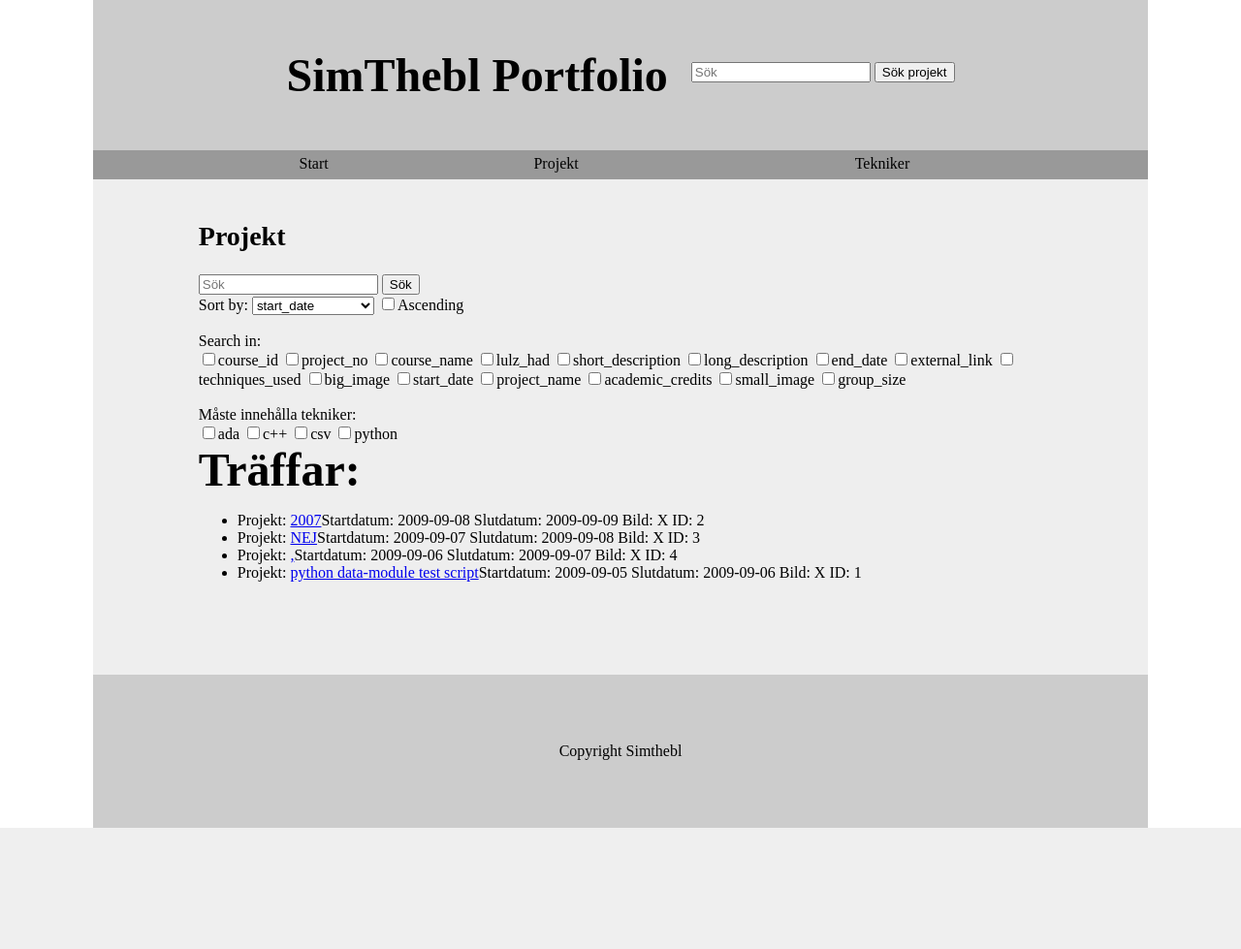
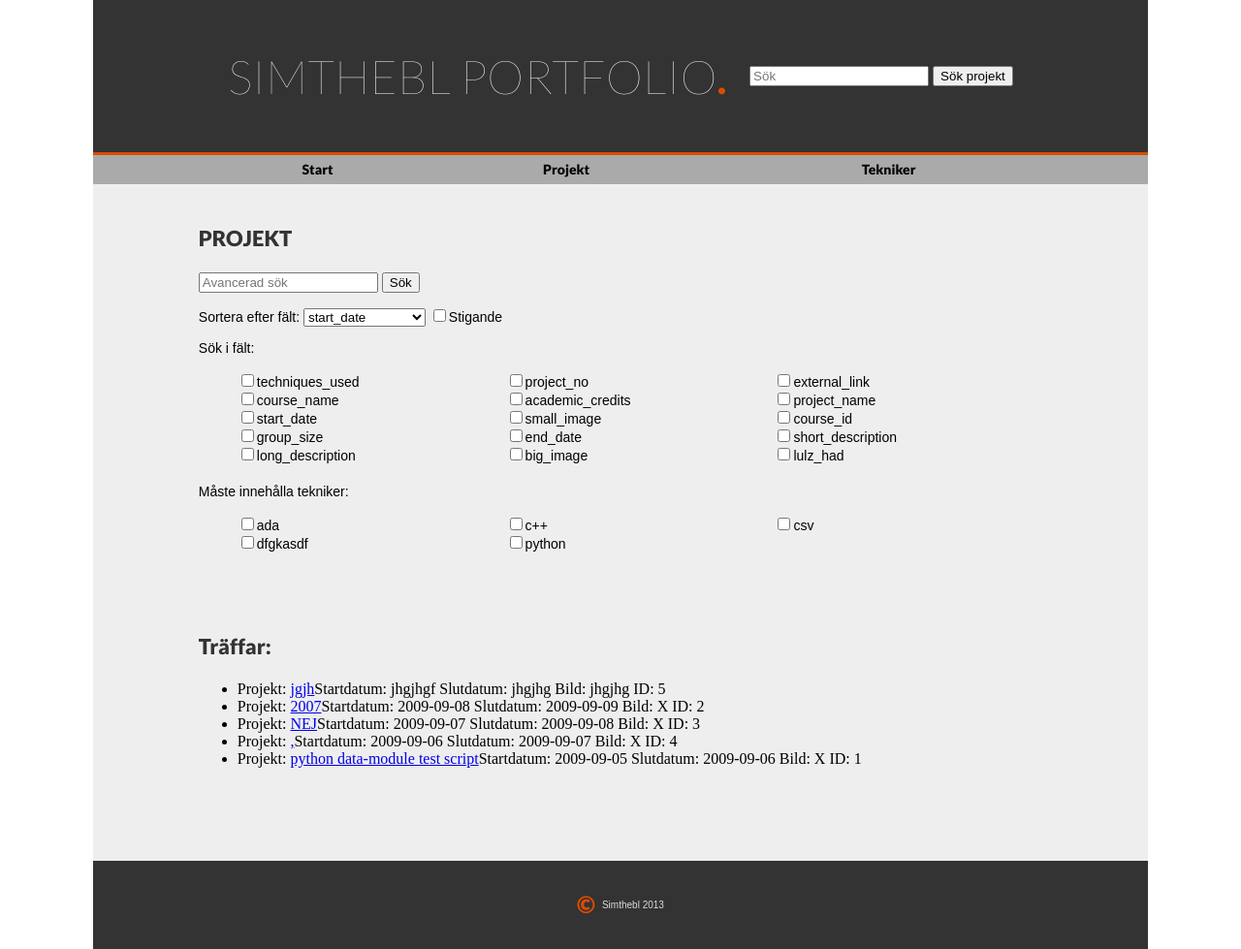
Before and after one commit to denfarligaslangen/portfolio, a Flask app: page /list in a window 1280 px wide. Shown: the whole page at 97% size. Before the commit the page ends 854 px from the top, so only its background shows below. Run offline with Flask 2, Linux system fonts and the light colour scheme.

Commit message:
har stajlat om layouten och startsidan samt börjat på söksidan

```diff
--- a/web/data.json
+++ b/web/data.json
@@ -1,79 +1,98 @@
 [
   {
-    "course_id": "TDP003",
-    "project_no": 1,
-    "course_name": "OK\u00c4NT",
-    "lulz_had": "many",
-    "short_description": "no",
-    "long_description": "no no no",
-    "end_date": "2009-09-06",
-    "external_link": "YY",
     "techniques_used": [
       "python"
     ],
+    "project_no": 1,
+    "external_link": "YY",
+    "course_name": "OK\u00c4NT",
+    "academic_credits": "WUT?",
+    "project_name": "python data-module test script",
+    "start_date": "2009-09-05",
+    "small_image": "X",
+    "course_id": "TDP003",
+    "group_size": 2,
+    "end_date": "2009-09-06",
+    "short_description": "no",
+    "long_description": "no no no",
     "big_image": "XXX",
-    "start_date": "2009-09-05",
-    "project_name": "python data-module test script",
-    "academic_credits": "WUT?",
-    "small_image": "X",
-    "group_size": 2
+    "lulz_had": "many"
   },
   {
-    "course_id": "TDP003",
-    "project_no": 3,
-    "course_name": "OK\u00c4NT",
-    "lulz_had": "few",
-    "short_description": "no",
-    "long_description": "no no no",
-    "end_date": "2009-09-08",
-    "external_link": "YY",
     "techniques_used": [
       "c++",
       "csv",
       "python"
     ],
+    "project_no": 3,
+    "external_link": "YY",
+    "course_name": "OK\u00c4NT",
+    "academic_credits": "WUT?",
+    "project_name": "NEJ",
+    "start_date": "2009-09-07",
+    "small_image": "X",
+    "course_id": "TDP003",
+    "group_size": 4,
+    "end_date": "2009-09-08",
+    "short_description": "no",
+    "long_description": "no no no",
     "big_image": "XXX",
-    "start_date": "2009-09-07",
-    "project_name": "NEJ",
-    "academic_credits": "WUT?",
-    "small_image": "X",
-    "group_size": 4
+    "lulz_had": "few"
   },
   {
-    "course_id": "TDP003",
-    "project_no": 2,
-    "course_name": "OK\u00c4NT",
-    "lulz_had": "medium",
-    "short_description": "no",
-    "long_description": "no no no",
-    "end_date": "2009-09-09",
-    "external_link": "YY",
     "techniques_used": [
       "ada",
       "python"
     ],
+    "project_no": 2,
+    "external_link": "YY",
+    "course_name": "OK\u00c4NT",
+    "academic_credits": "WUT?",
+    "project_name": "2007",
+    "start_date": "2009-09-08",
+    "small_image": "X",
+    "course_id": "TDP003",
+    "group_size": 6,
+    "end_date": "2009-09-09",
+    "short_description": "no",
+    "long_description": "no no no",
     "big_image": "XXX",
-    "start_date": "2009-09-08",
-    "project_name": "2007",
-    "academic_credits": "WUT?",
-    "small_image": "X",
-    "group_size": 6
+    "lulz_had": "medium"
   },
   {
+    "techniques_used": [],
+    "project_no": 4,
+    "external_link": "YY",
+    "course_name": "HOHO",
+    "academic_credits": "WUT?",
+    "project_name": ",",
+    "start_date": "2009-09-06",
+    "small_image": "X",
     "course_id": " \"",
-    "project_no": 4,
-    "course_name": "HOHO",
-    "lulz_had": "over 9000",
+    "group_size": 8,
+    "end_date": "2009-09-07",
     "short_description": "no",
     "long_description": "no no no",
-    "end_date": "2009-09-07",
-    "external_link": "YY",
-    "techniques_used": [],
     "big_image": "XXX",
-    "start_date": "2009-09-06",
-    "project_name": ",",
-    "academic_credits": "WUT?",
-    "small_image": "X",
-    "group_size": 8
+    "lulz_had": "over 9000"
+  },
+  {
+    "techniques_used": [
+      "dfgkasdf"
+    ],
+    "project_no": 5,
+    "external_link": "kjhkjgh",
+    "course_id": "jyfjf",
+    "academic_credits": "jgfjhg",
+    "start_date": "jhgjhgf",
+    "small_image": "jhgjhg",
+    "short_description": "jhgjhg",
+    "big_image": "jhgjhg",
+    "end_date": "jhgjhg",
+    "long_description": "jhgjhg",
+    "group_size": 5,
+    "course_name": "jhgjh",
+    "project_name": "jgjh",
+    "lulz_had": "gjhg"
   }
 ]
--- a/web/server.py
+++ b/web/server.py
@@ -27,9 +27,9 @@ def root():
     template_file = "root.jinja"
     template = env.get_template( template_file )
     if status == 0:
-        templateVars = { "status": status, "project" : str(project_name), "thumb" : small_image, "short_desc" : short, "style": flask.url_for('static',filename='style.css')  }
+        templateVars = { "status": status, "project" : str(project_name), "thumb" : small_image, "short_desc" : short, "style": flask.url_for('static',filename='style.css'), "pic": flask.url_for('static', filename="") }
     elif status == 1:
-        templateVars = { "status": status, "style": flask.url_for('static',filename='style.css') }
+        templateVars = { "status": status, "style": flask.url_for('static', filename="style.css") }
 
     return template.render( templateVars )
 
--- a/web/style/style.css
+++ b/web/style/style.css
@@ -7,7 +7,8 @@ body {
 }
 
 nav {
-    background-color: #999999;
+    border-top: 3px solid #DA4D00;
+    background-color: #AAAAAA;
     height: 30px;
     width: 85%;
     margin-right: auto;
@@ -24,11 +25,14 @@ nav ul {
 
 nav li {
     display: table-cell;
-    padding-top: 5px;
+    padding-top: 6px;
 }
 
 nav a {
     text-decoration: none;
+    font-family: "Lato", sans-serif;
+    font-weight: 900;
+    font-size: 14px;
 }
 
 nav a:link {
@@ -40,7 +44,7 @@ nav a:visited {
 }
 
 nav a:hover {
-    color: #CCCCCC;
+    color: #EEEEEE;
 }
 
 nav a:active {
@@ -50,7 +54,7 @@ nav a:active {
 header {
     width: 85%;
     margin: 0 auto;
-    background-color: #CCCCCC;
+    background-color: #333333;
     text-align: center;
     padding: 50px 0;
 }
@@ -58,16 +62,25 @@ header {
 header form {
     display: inline-block;
     vertical-align: top;
-    margin-top: 14px;
+    margin-top: 18px;
     margin-left: 10px;
 }
 
 footer {
     text-align: center;
-    padding: 70px 0;
+    padding: 30px 0;
     width: 85%;
     margin: 0 auto;
-    background-color: #CCCCCC;
+    background-color: #333333;
+}
+
+footer p {
+    display: inline-block;
+    font-family: Arial, Helvetica, sans-serif;
+    font-size: 10px;
+    color: #DDDDDD;
+    margin-left: 3px;
+    vertical-align: top;
 }
 
 section {
@@ -82,20 +95,90 @@ section {
 article {
     margin-left: 10%;
     margin-right: 10%;
-    background-color: #EEEEEE;
+}
+
+article img {
+    display: block;
+    margin: 60px auto;
+    z-index: 5;
+    position: relative;
+}
+
+article section {
+    z-index: 0;
+    position: absolute;
+    width:85%;
+    height: 60px;
+    background-color: #AAAAAA;
+    margin-top: 100px;
+    margin-left: -8.5%;
 }
 
 h1 {
     display: inline;
+    color: #FFFFFF;
     font-size: 48px;
     margin-top: 20px;
-    margin-right: 10px;
+    font-family: "Lato", sans-serif;
+    font-weight: 100;
 }
 
 h2 {
-    font-size: 28px;
+    display: inline;
+    font-family: "Lato", sans-serif;
+    font-size: 40px;
+    font-weight: 900;
+    margin-right: 10px;
+    color: #DA4D00;
+}
+
+h3 {
+    font-size: 22px;
+    font-family: "Lato", sans-serif;
+    font-weight: 900;
+    color: #333333;
+}
+
+h4 {
+    display: inline;
+    font-size: 24px;
+    font-family: "Lato", sans-serif;
+    font-weight: 900;
+    color: #DA4D00;
+}
+
+figure {
+    border-top: 1px dotted #333333;
+    border-bottom: 1px dotted #333333;
+}
+
+figure img {
+    height: 160px;
+    width: 160px;
+    margin: 0 0;
+}
+
+figcaption {
+    display: inline;
+}
+
+form ul {
+    display: block;
+    list-style: none;
+    padding-bottom: 100px;
+}
+
+form ul li {
+    float: left;
+    display: block;
+    width: 33.3333333333%;
+    font-family: Arial, Helvetica, sans-serif;
+    font-size: 14px;
 }
 
 p {
+    display: block;
+    font-family: Arial, Helvetica, sans-serif;
     font-size: 14px;
+    color: #000000;
 }
--- a/web/templates/layout.jinja
+++ b/web/templates/layout.jinja
@@ -4,11 +4,12 @@
     <title>Simthebl Portfolio</title>
     <meta charset="UTF-8">
     <link rel="stylesheet" type="text/css" href="{{ style }}">
+    <link href="http://fonts.googleapis.com/css?family=Lato:100,900" rel="stylesheet" type="text/css">
   </head>
   <body>
     {% if status == 0: %}
     <header>
-      <h1>SimThebl Portfolio</h1>
+      <h1>SIMTHEBL PORTFOLIO</h1><h2>.</h2>
       <form action="list" method="POST">
 	<input name="free_text" placeholder="Sök">
 	<input type="submit" value="Sök projekt">
@@ -27,7 +28,7 @@
       </article>
     </section>
     <footer>
-      Copyright Simthebl
+      <h4>&#169;</h4> <p>Simthebl 2013</p>
     </footer>
     {% elif status == 1: %}
     <h2>Projektdatabasen hittades inte!</h2>
--- a/web/templates/list.jinja
+++ b/web/templates/list.jinja
@@ -1,9 +1,9 @@
 {% extends "layout.jinja" %}
 {% block content %}
-   <h2>Projekt</h2>
+   <h3>PROJEKT</h3>
   <form action="list" method="POST">
-    <input name="free_text" placeholder="Sök" value="{{ search_text }}"> <input type="submit" value="Sök"><br>
-    Sort by:
+    <input name="free_text" placeholder="Avancerad sök" value="{{ search_text }}"> <input type="submit" value="Sök"><br>
+    <p>Sortera efter fält:
     <select name="sort_by_field">
       {% for key in db[0].keys()|sort() %}
       {% if key != "start_date" %}
@@ -13,19 +13,26 @@
       {% endif %}
       {% endfor %}
      </select>
-    <input type="checkbox" name="ascending" value="asc">Ascending
-    <br><br>
-    Search in:<br>
+    <input type="checkbox" name="ascending" value="asc">Stigande</p>
+    <p>Sök i fält:</p>
+    <ul>
     {% for key in db[0].keys() %}
+    <li>
     <input type="checkbox" name="field_{{ key }}" value="{{ key }}" {% if checked_fields != None and key in checked_fields %}checked{% endif %}>{{ key }}
-    {% endfor %} <br><br>
-    Måste innehålla tekniker:<br>
+    </li>
+    {% endfor %}
+    </ul>
+    <p>Måste innehålla tekniker:</p>
+    <ul>
     {% for tech in techs %}
+    <li>
     <input type="checkbox" name="tech_{{ tech }}" value="{{ tech }}" {% if checked_techs != None and tech in checked_techs %}checked{% endif %}>{{ tech }}
+    </li>
     {% endfor %}
+    </ul>
   </form>
   {% if result %}
-  <h1>Träffar:</h1>
+  <h3>Träffar:</h3>
   <ul>
   {% for project in result %}
   <li> Projekt: <a href="/project/{{ project.project_no }}">{{ project.project_name }}</a>Startdatum: {{ project.start_date }} Slutdatum: {{ project.end_date }} Bild: {{ project.small_image }} ID: {{ project.project_no }}</li>
```
Also changed, not shown: web/templates/root.jinja (+10 -3 lines), web/style/google-io.png (added), web/style/simtheo.png (added).
